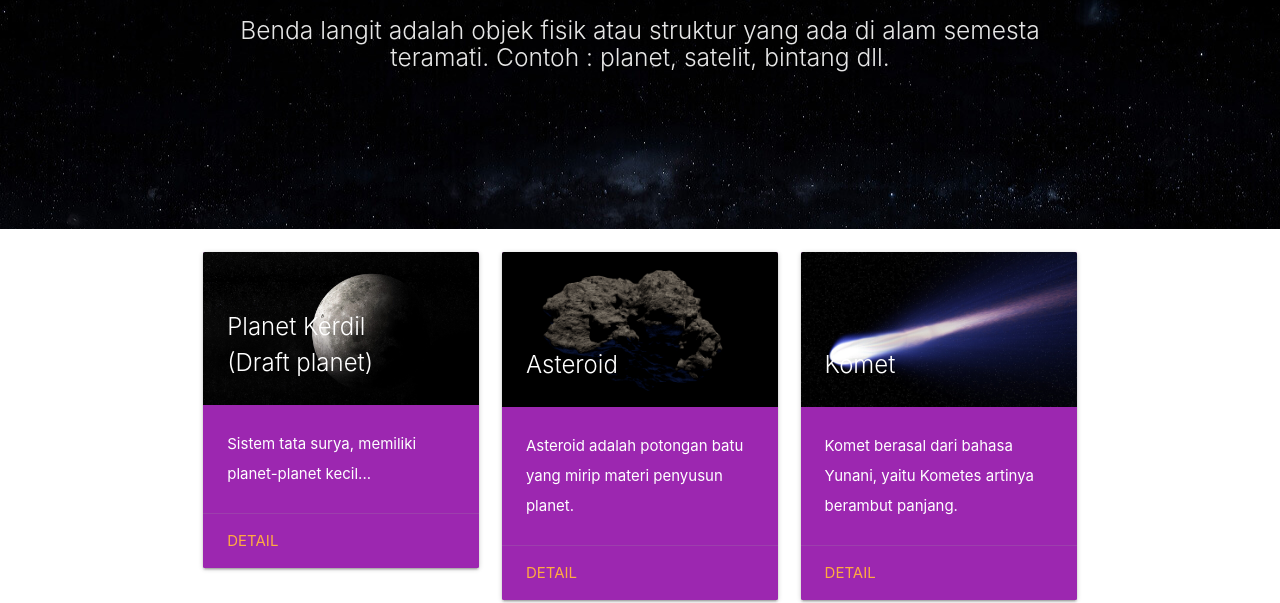
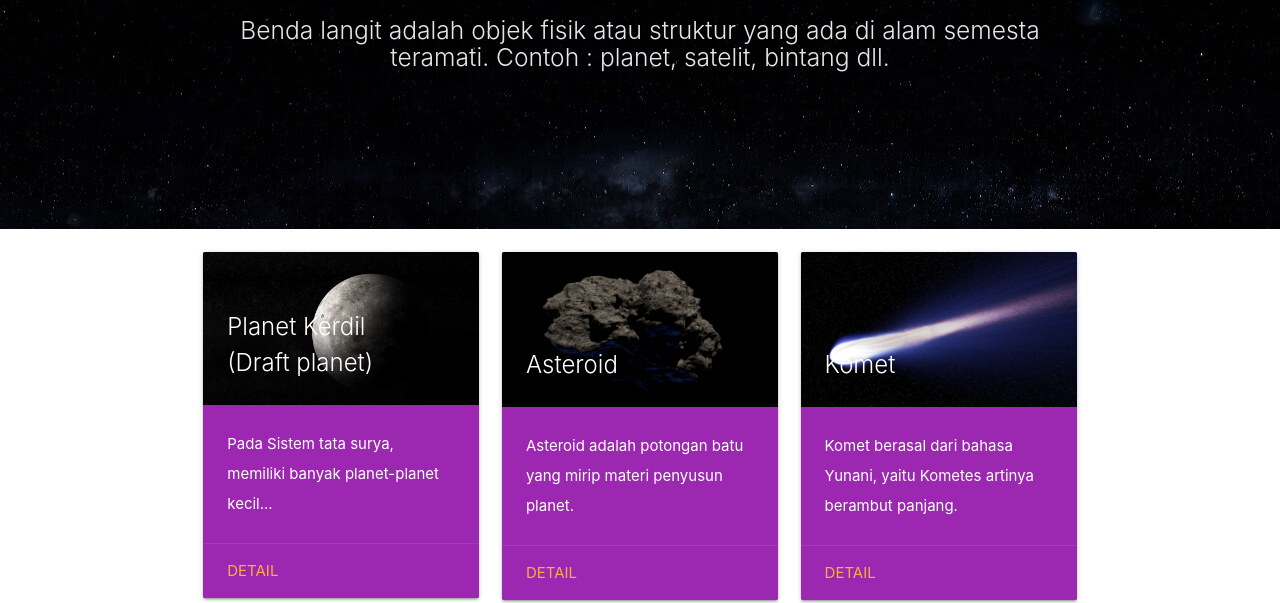
Before and after one commit to abbadilah/abbadilah.github.io, a plain HTML site: page comp/blangit.html in a window 1280 px wide. Shown: the part 215-818 px from the top of the page. Drawn offline with Linux system fonts and the light colour scheme.

Commit message:
Update blangit.html

```diff
--- a/comp/blangit.html
+++ b/comp/blangit.html
@@ -60,7 +60,7 @@
       <span class="card-title">Planet Kerdil<br>(Draft planet)</span>
     </div>
         <div class="card-content white-text">
-          <p>Sistem tata surya, memiliki planet-planet kecil...</p>
+          <p>Pada Sistem tata surya, memiliki banyak planet-planet kecil...</p>
         </div>
         <div class="card-action">
           <a href="/materi/pluto.html">Detail</a>
```
